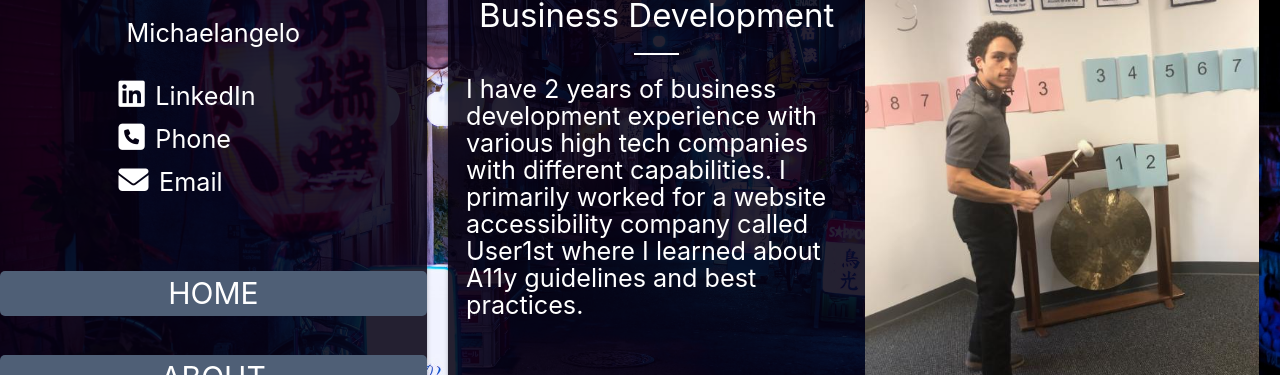
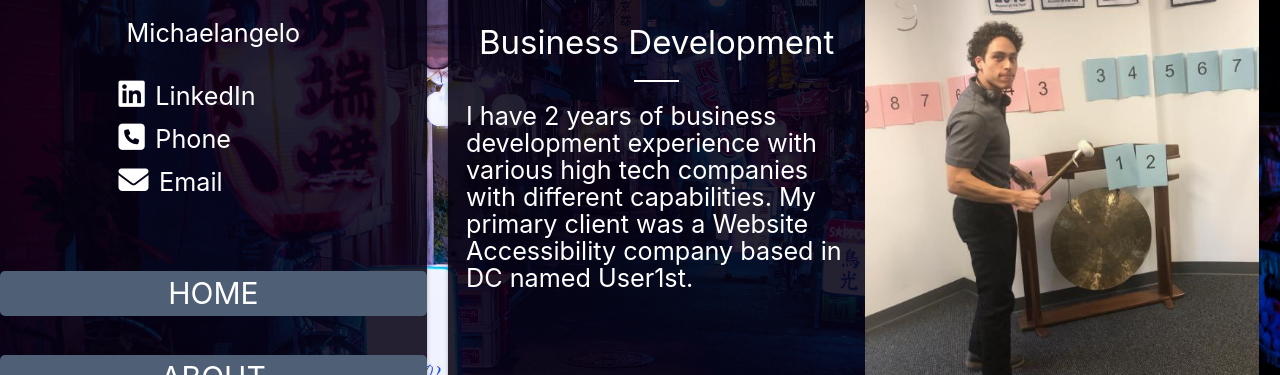
Before and after one commit to SyntaxMotta/Portfolio, a React (Create React App) app: page /about in a window 1280 px wide. Shown: the part 195-570 px from the top of the page. Built offline with nearby package versions, Linux system fonts and the light colour scheme; the HTML template or start-up script is replaced by a standard one.

Commit message:
About page content update

```diff
--- a/src/Components/about/About.js
+++ b/src/Components/about/About.js
@@ -16,9 +16,9 @@ export const About = () => {
               <div className="bottom-line"></div>
               <p className="flow-text">
                 I have 2 years of business development experience with various
-                high tech companies with different capabilities. I primarily
-                worked for a website accessibility company called User1st where
-                I learned about A11y guidelines and best practices.
+                high tech companies with different capabilities. My primary
+                client was a Website Accessibility company based in DC named
+                User1st.
               </p>
             </div>
             <img src={sales} alt="Sales gong" className="about__image" />
@@ -34,9 +34,10 @@ export const About = () => {
               <h1 className="section-heading">Front End Development</h1>
               <div className="bottom-line"></div>
               <p className="flow-text">
-                I am a self taught front end web developer learning new things
-                every day. I have used various resources including Udemy,
-                FreeCodeCamp, and mentors to learn the trade.
+                Even before working in tech sales I learned about web
+                development fundementals in college. building a network of Front
+                End/UI developers at User1st peaked my interest in turning my
+                hobby into a career.
               </p>
             </div>
           </div>
```
